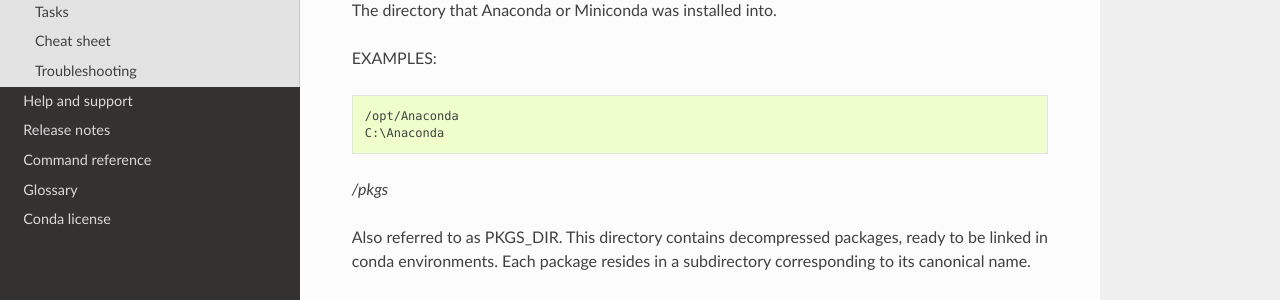
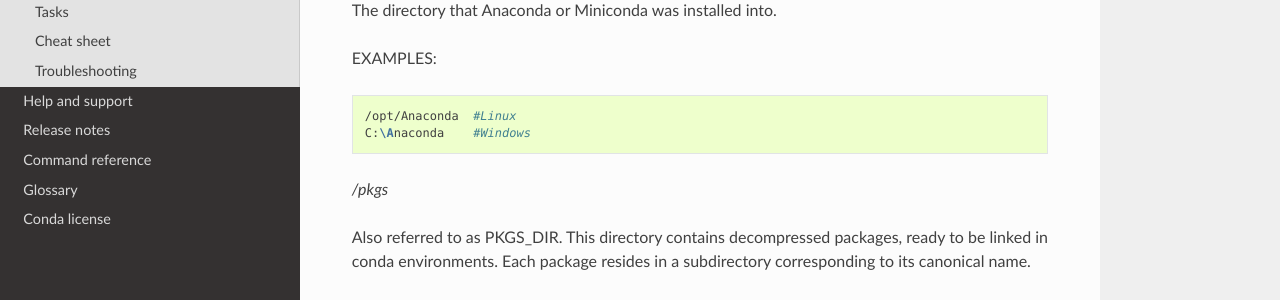
Before and after one commit to conda/conda-docs, a Sphinx documentation site: the page built from docs/source/user-guide/concepts.rst, in a window 1280 px wide and 900 px high. Shown: the part 409-709 px from the top of the window. Built offline with Sphinx 7.4.7 and the Read the Docs theme 2.0.0, drawn with Linux system fonts in a browser that asks for light colours.

Commit message:
Doc: comment
added comment in path example

```diff
--- a/docs/source/user-guide/concepts.rst
+++ b/docs/source/user-guide/concepts.rst
@@ -18,10 +18,10 @@
 
 EXAMPLES:
 
-.. code-block:: none
+.. code-block:: shell
 
-   /opt/Anaconda
-   C:\Anaconda
+   /opt/Anaconda  #Linux
+   C:\Anaconda    #Windows
 
 */pkgs*
 
```
